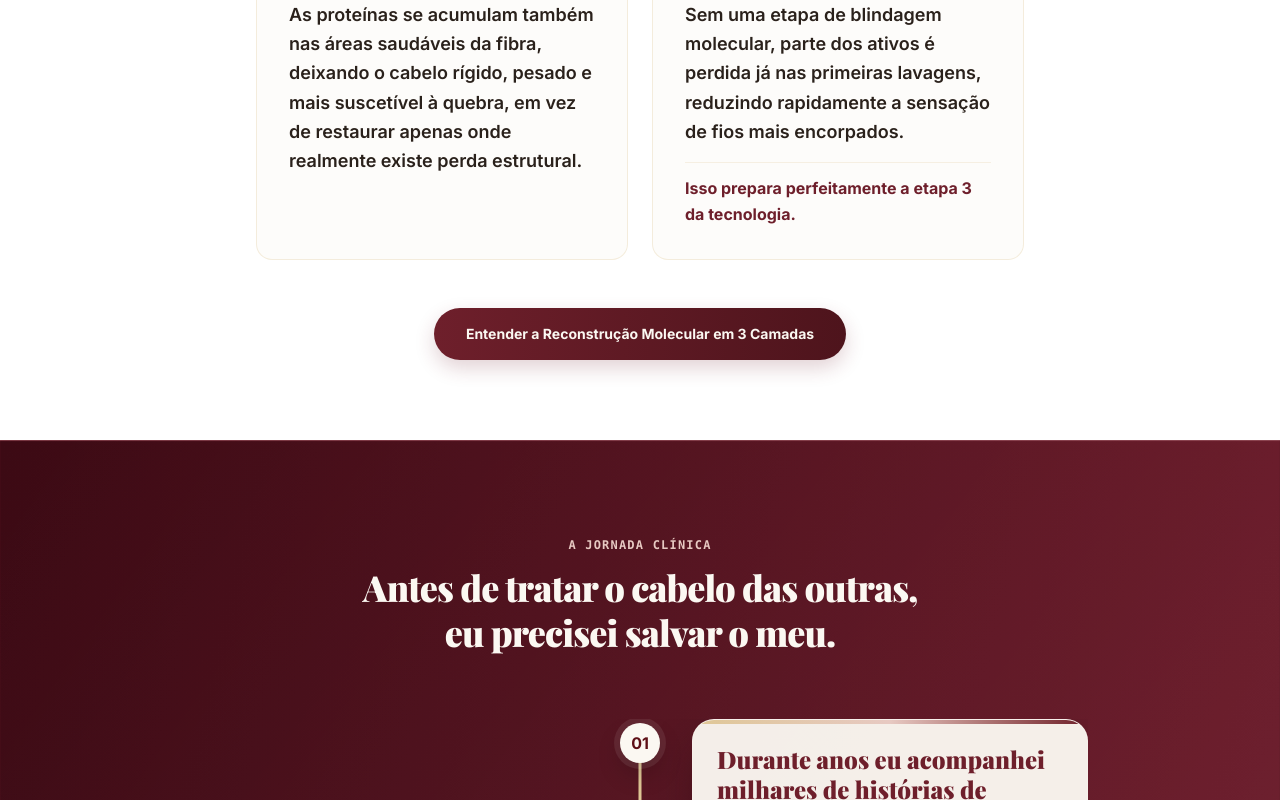
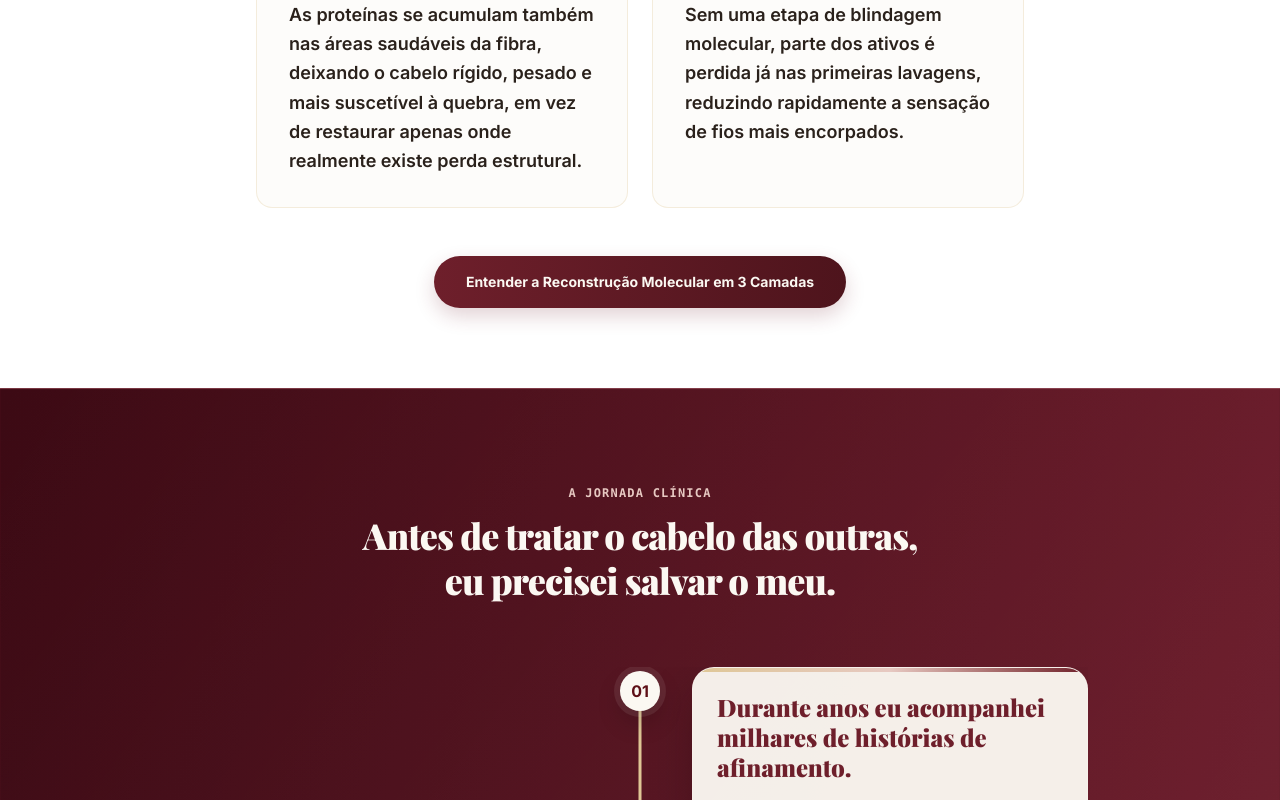
Before and after one commit to DellsantosXD/lp-proteina-do-trigo-A, a React (Vite) app: page / in a window 1280 px wide. Shown: the part 2850-3650 px from the top of the page. Built offline with nearby package versions, Linux system fonts and the light colour scheme; a web font is replaced by a local one.

Commit message:
style: remove 'Isso prepara perfeitamente a etapa 3 da tecnologia' from Box 02

```diff
--- a/src/App.tsx
+++ b/src/App.tsx
@@ -286,11 +286,8 @@
               <h3 className="text-lg sm:text-xl font-sans font-black text-ink mb-3 leading-snug">
                 Não conseguem manter os ativos dentro da fibra por tempo suficiente.
               </h3>
-              <p className="text-base sm:text-lg text-ink font-semibold leading-relaxed mb-4">
+              <p className="text-base sm:text-lg text-ink font-semibold leading-relaxed">
                 Sem uma etapa de blindagem molecular, parte dos ativos é perdida já nas primeiras lavagens, reduzindo rapidamente a sensação de fios mais encorpados.
-              </p>
-              <p className="text-sm sm:text-base font-bold text-bordo leading-relaxed pt-3 border-t border-tan-deep/25">
-                Isso prepara perfeitamente a etapa 3 da tecnologia.
               </p>
             </div>
           </div>
```
